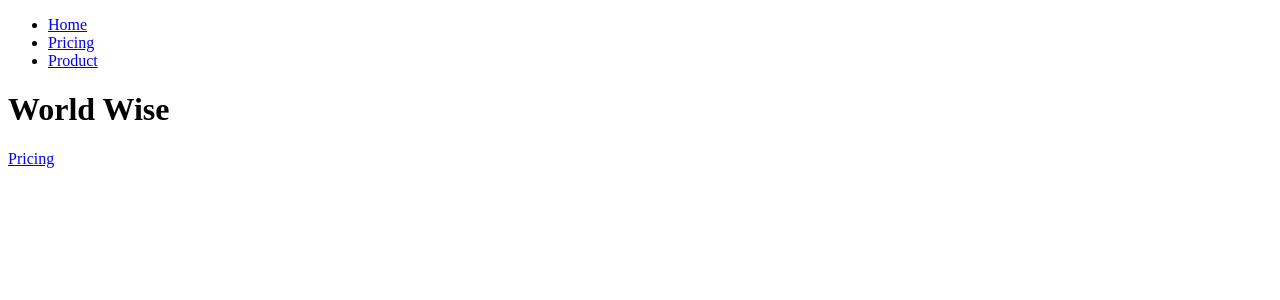
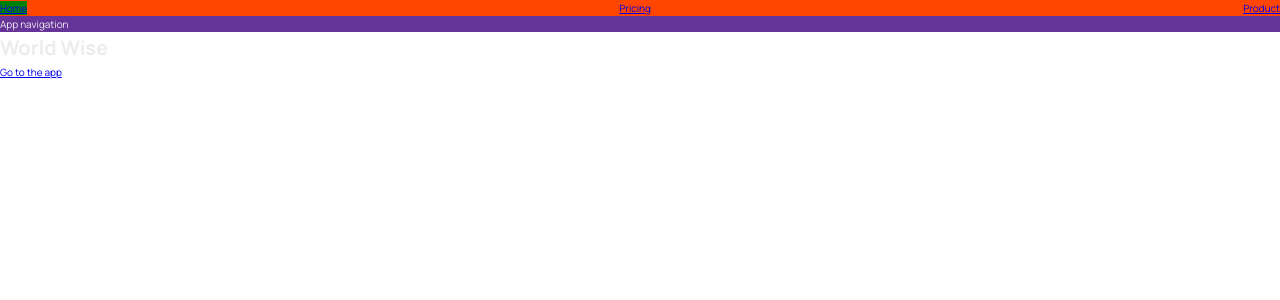
Before and after one commit to OlegZinch/world-wise, a React (Vite) app: page / in a window 1280 px wide. Shown: the top 300 px of the page. Built offline with nearby package versions, Linux system fonts and the light colour scheme.

Commit message:
added first css modules

```diff
--- a/src/App.jsx
+++ b/src/App.jsx
@@ -2,6 +2,7 @@
 import Product from './pages/Product'
 import Pricing from './pages/Pricing'
 import HomePage from './pages/HomePage'
+import AppLayout from './pages/AppLayout'
 import PageNotFound from './pages/PageNotFound'
 
 function App() {
@@ -11,6 +12,7 @@
         <Route path='/' element={<HomePage />} />
         <Route path='product' element={<Product />} />
         <Route path='pricing' element={<Pricing />} />
+        <Route path='app' element={<AppLayout />} />
         <Route path='*' element={<PageNotFound />} />
       </Routes>
     </BrowserRouter>
--- /dev/null
+++ b/src/components/AppNav.jsx
@@ -0,0 +1,7 @@
+import styles from './AppNav.module.css'
+
+function AppNav() {
+  return <nav className={styles.nav}>App navigation</nav>
+}
+
+export default AppNav
--- /dev/null
+++ b/src/components/AppNav.module.css
@@ -0,0 +1,3 @@
+.nav {
+  background-color: rebeccapurple;
+}
--- a/src/components/PageNav.jsx
+++ b/src/components/PageNav.jsx
@@ -1,8 +1,9 @@
 import { NavLink } from 'react-router'
+import styles from './PageNav.module.css'
 
 function PageNav() {
   return (
-    <nav>
+    <nav className={styles.nav}>
       <ul>
         <li>
           <NavLink to='/'>Home</NavLink>
--- /dev/null
+++ b/src/components/PageNav.module.css
@@ -0,0 +1,13 @@
+.nav {
+  background-color: orangered;
+}
+
+.nav ul {
+  list-style: none;
+  display: flex;
+  justify-content: space-between;
+}
+
+.nav :global(.active) {
+  background-color: green;
+}
--- /dev/null
+++ b/src/index.css
@@ -0,0 +1,79 @@
+/* Taken from getting started guide at: https://leafletjs.com/examples/quick-start/ */
+@import 'https://unpkg.com/leaflet@1.7.1/dist/leaflet.css';
+/* @import 'https://unpkg.com/leaflet@1.9.4/dist/leaflet.css'; */
+@import 'https://fonts.googleapis.com/css2?family=Manrope:wght@400;600;700;800&display=swap';
+
+/* These CSS variables are global, so they are available in all CSS modules */
+:root {
+  --color-brand--1: #ffb545;
+  --color-brand--2: #00c46a;
+
+  --color-dark--0: #242a2e;
+  --color-dark--1: #2d3439;
+  --color-dark--2: #42484d;
+  --color-light--1: #aaa;
+  --color-light--2: #ececec;
+  --color-light--3: #d6dee0;
+}
+
+* {
+  margin: 0;
+  padding: 0;
+  box-sizing: inherit;
+}
+
+html {
+  font-size: 62.5%;
+  box-sizing: border-box;
+}
+
+body {
+  font-family: 'Manrope', sans-serif;
+  color: var(--color-light--2);
+  font-weight: 400;
+  line-height: 1.6;
+}
+
+label {
+  font-size: 1.6rem;
+  font-weight: 600;
+}
+
+input,
+textarea {
+  width: 100%;
+  padding: 0.8rem 1.2rem;
+  font-family: inherit;
+  font-size: 1.6rem;
+  border: none;
+  border-radius: 5px;
+  background-color: var(--color-light--3);
+  transition: all 0.2s;
+}
+
+input:focus {
+  outline: none;
+  background-color: #fff;
+}
+
+.cta:link,
+.cta:visited {
+  display: inline-block;
+  background-color: var(--color-brand--2);
+  color: var(--color-dark--1);
+  text-transform: uppercase;
+  text-decoration: none;
+  font-size: 1.6rem;
+  font-weight: 600;
+  padding: 1rem 3rem;
+  border-radius: 5px;
+}
+
+/*
+"importCSSModule": {
+    "prefix": "csm",
+    "scope": "javascript,typescript,javascriptreact",
+    "body": ["import styles from './${TM_FILENAME_BASE}.module.css'"],
+    "description": "Import CSS Module as `styles`"
+  },
+*/
--- a/src/main.jsx
+++ b/src/main.jsx
@@ -1,6 +1,7 @@
 import { StrictMode } from 'react'
 import { createRoot } from 'react-dom/client'
 import App from './App.jsx'
+import './index.css'
 
 createRoot(document.getElementById('root')).render(
   <StrictMode>
--- /dev/null
+++ b/src/pages/AppLayout.jsx
@@ -0,0 +1,12 @@
+import AppNav from '../components/AppNav'
+
+function AppLayout() {
+  return (
+    <div>
+      <AppNav />
+      <p>App</p>
+    </div>
+  )
+}
+
+export default AppLayout
--- a/src/pages/Homepage.jsx
+++ b/src/pages/Homepage.jsx
@@ -1,12 +1,14 @@
 import { Link } from 'react-router'
 import PageNav from '../components/PageNav'
+import AppNav from '../components/AppNav'
 
 function HomePage() {
   return (
     <div>
       <PageNav />
+      <AppNav />
       <h1>World Wise</h1>
-      <Link to='/pricing'>Pricing</Link>
+      <Link to='/app'>Go to the app</Link>
     </div>
   )
 }
```
